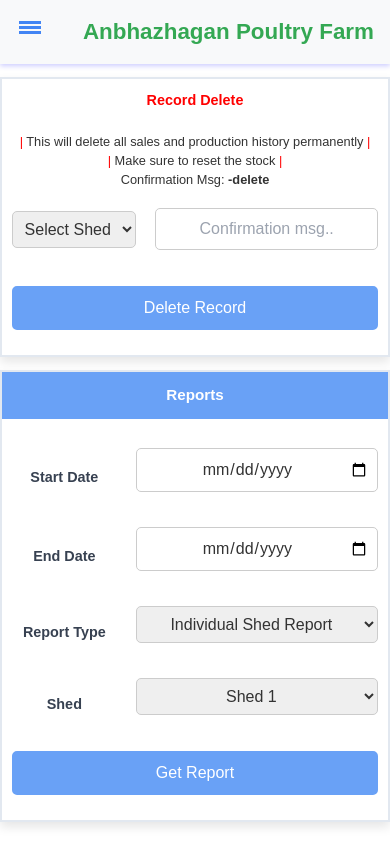
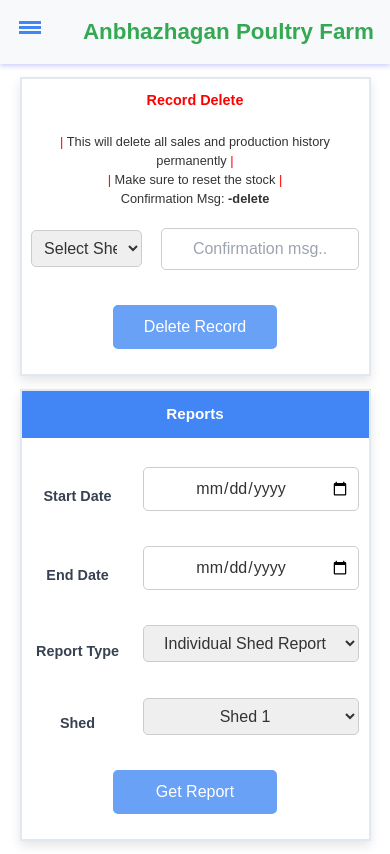
Before and after one commit to GokulKumar2003/Poultry-Farm-Front-End, a React (Vite) app: page /report in a window 390 px wide. Built offline with nearby package versions, Linux system fonts and the light colour scheme; sample sign-in values are in the browser's storage.

Commit message:
UI change

```diff
--- a/src/styles/style.css
+++ b/src/styles/style.css
@@ -145,7 +145,7 @@ button:hover {
 .headerStyle {
   padding: 1em;
   text-align: center;
-  background-color: #69A1F6;
+  background-color: #4285F4;
   color: #fff;
   font-weight: bold;
   font-size: 1.25rem;
@@ -398,6 +398,11 @@ button:hover {
     font-size: 0.9rem;
   }
 
+  .report-tableStyle {
+    max-width: 90%;
+    font-size: 0.9rem;
+  }
+
   .dashboard {
     font-size: 0.9rem;
   }
@@ -418,6 +423,7 @@ button:hover {
   }
 
   button {
+    width: 50%;
     margin-bottom: 1em;
   }
 
```
